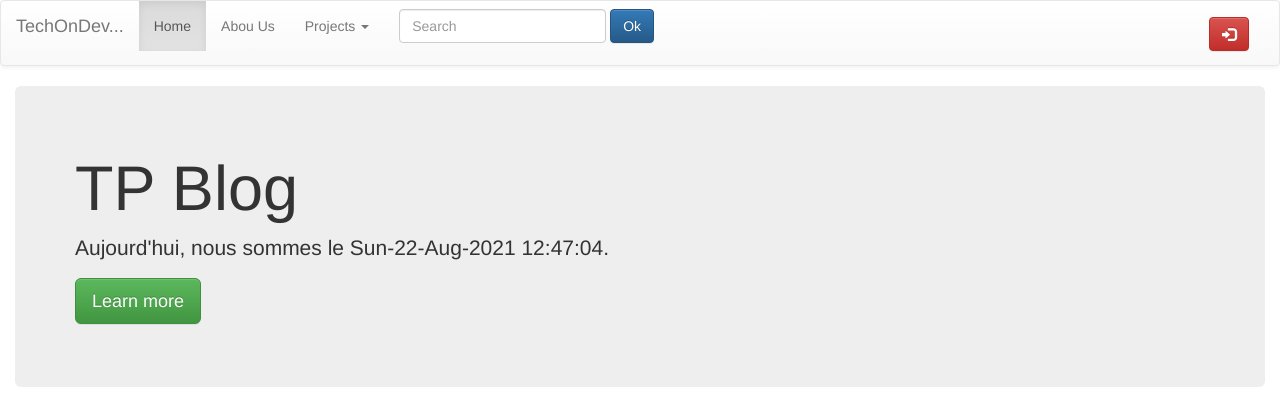
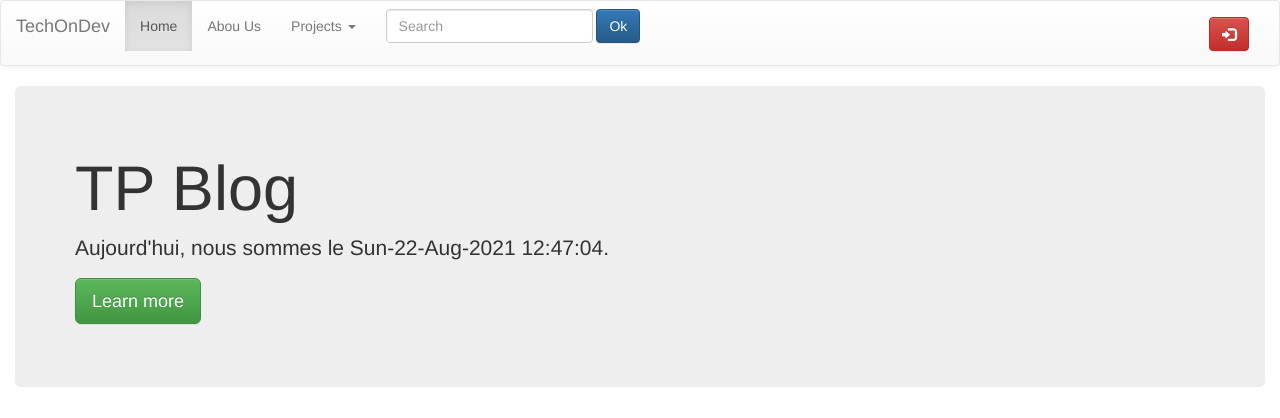
Before and after one commit to jienba/MVC_PHP_OPENCLASSROOM, a PHP site: page /3rd_TP_Blog/template.php in a window 1280 px wide. Shown: the top 418 px of the page. Run offline with PHP 8.4, Linux system fonts and the light colour scheme; data that the repository does not hold is empty.

Commit message:
Creating template done!!!

```diff
--- a/mvcOpennClassroom/includes/navbar.php
+++ b/mvcOpennClassroom/includes/navbar.php
@@ -8,7 +8,7 @@
 				<span class="icon-bar"></span>
 				<span class="icon-bar"></span>
 			</button>
-			<a class="navbar-brand" href="#">TechOnDev...</a>
+			<a class="navbar-brand" href="#">TechOnDev</a>
 		</div>
 
 		<!-- Collect the nav links, forms, and other content for toggling -->
```
Also changed, not shown: mvcOpennClassroom/3rd_TP_Blog/template.php (line endings or trailing spaces).
